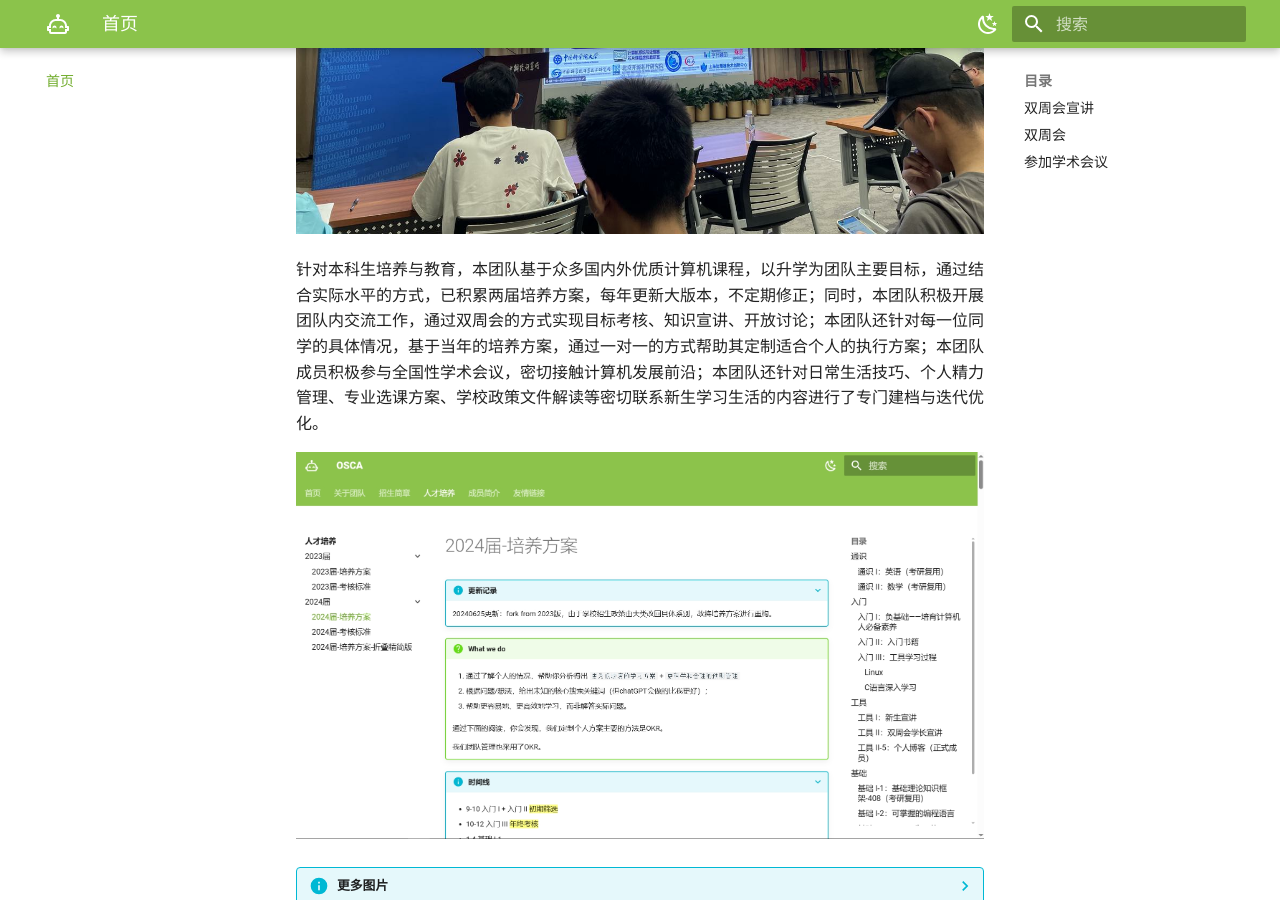
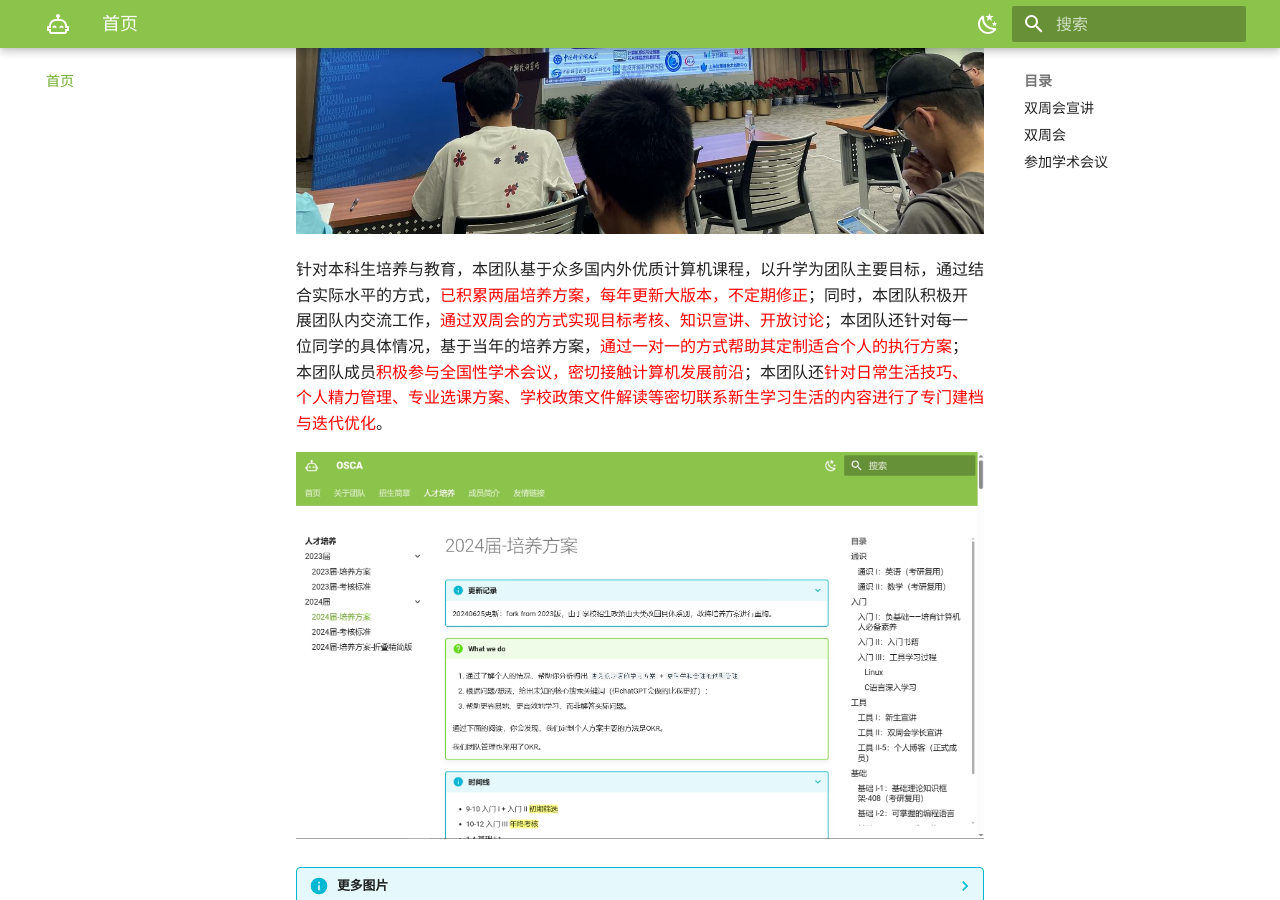
Before and after one commit to Haohahahaha/OSCA, an MkDocs documentation site: the page built from docs/index.md, in a window 1280 px wide and 900 px high, scrolled down 1396 px. Built offline with MkDocs 1.6.1 and Material for MkDocs 9.7.7, drawn with Linux system fonts in a browser that asks for light colours.

Commit message:
2024-10-27_20:06:51 update

```diff
--- a/docs/index.md
+++ b/docs/index.md
@@ -13,7 +13,7 @@ OSCA团队隶属于信息工程学院本科生实验室，在徐长波副院长
 
 ![](./index-pic/图片2-一生一芯现场.jpg)
 
-针对本科生培养与教育，本团队基于众多国内外优质计算机课程，以升学为团队主要目标，通过结合实际水平的方式，已积累两届培养方案，每年更新大版本，不定期修正；同时，本团队积极开展团队内交流工作，通过双周会的方式实现目标考核、知识宣讲、开放讨论；本团队还针对每一位同学的具体情况，基于当年的培养方案，通过一对一的方式帮助其定制适合个人的执行方案；本团队成员积极参与全国性学术会议，密切接触计算机发展前沿；本团队还针对日常生活技巧、个人精力管理、专业选课方案、学校政策文件解读等密切联系新生学习生活的内容进行了专门建档与迭代优化。
+针对本科生培养与教育，本团队基于众多国内外优质计算机课程，以升学为团队主要目标，通过结合实际水平的方式，<font color="red">已积累两届培养方案，每年更新大版本，不定期修正</font>；同时，本团队积极开展团队内交流工作，<font color="red">通过双周会的方式实现目标考核、知识宣讲、开放讨论</font>；本团队还针对每一位同学的具体情况，基于当年的培养方案，<font color="red">通过一对一的方式帮助其定制适合个人的执行方案</font>；本团队成员<font color="red">积极参与全国性学术会议，密切接触计算机发展前沿</font>；本团队还<font color="red">针对日常生活技巧、个人精力管理、专业选课方案、学校政策文件解读等密切联系新生学习生活的内容进行了专门建档与迭代优化</font>。
 
 ![](./index-pic/图片3-培养方案截图.png)
 
```
